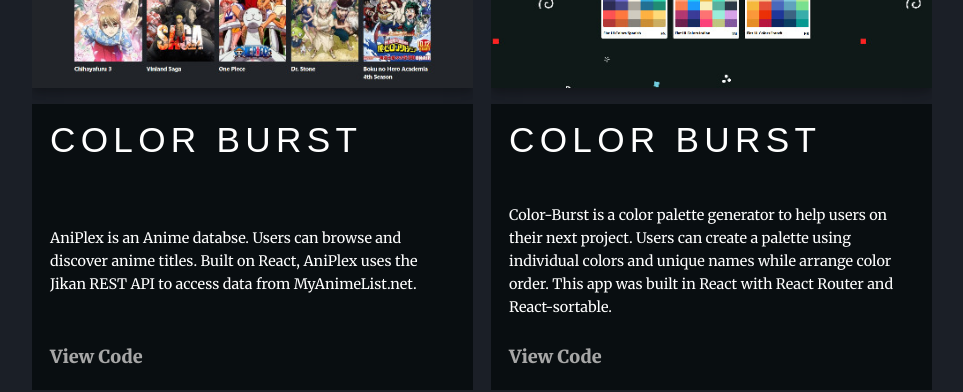
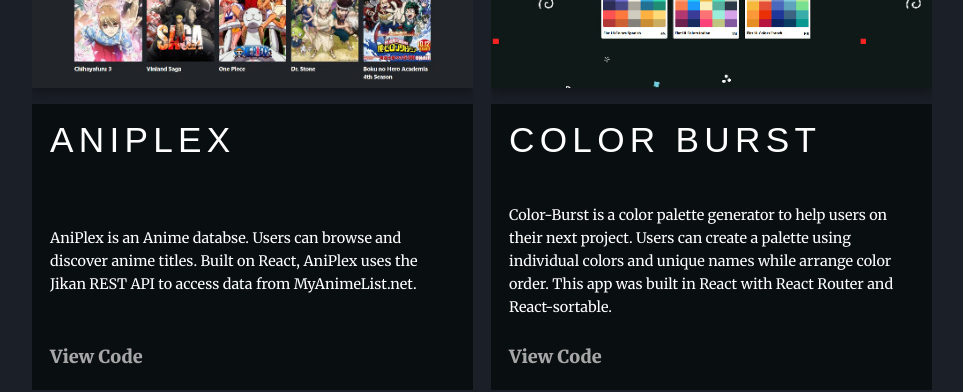
Before and after one commit to dvlprdave/portfolio, a website built with Parcel: page index.html in a window 1280 px wide. Shown: the part 1740-2132 px from the top of the page, without its empty margins (158-1121 px from the left). Built offline with nearby package versions, Linux system fonts and the light colour scheme; a web font is replaced by a local one.

Commit message:
Portfolio title change

```diff
--- a/index.html
+++ b/index.html
@@ -98,7 +98,7 @@
           <img src="img/aniplex.jpg" alt="screenshot of website">
         </a>
         <figcaption>
-          <h2 class="portfolio-title">Color Burst</h2>
+          <h2 class="portfolio-title">AniPlex</h2>
           <p class="portfolio-description">
             AniPlex is an Anime databse. Users can browse and discover anime titles. Built on React, AniPlex uses the
             Jikan REST API to access data from MyAnimeList.net.
```
